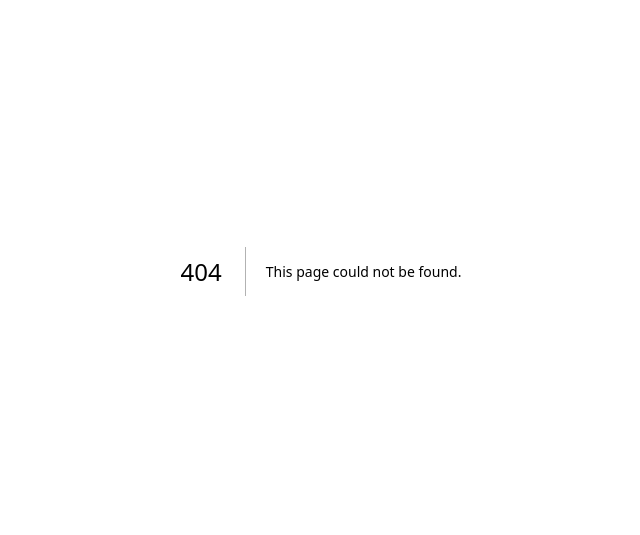
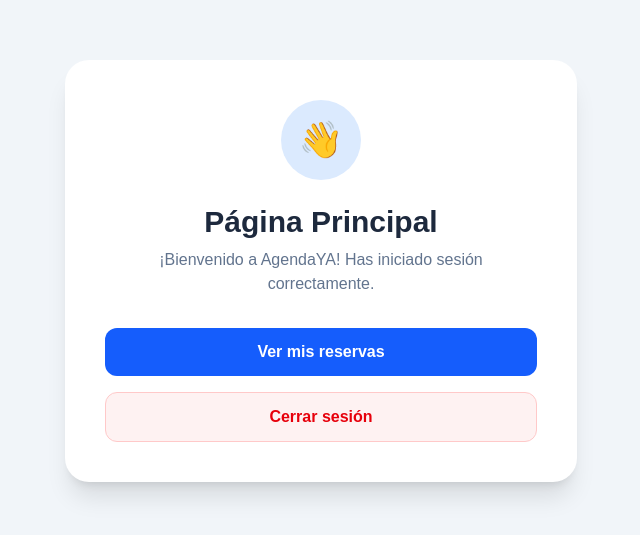
Before and after one commit to emaibarra/AgendaYA, a Next.js app: page /dashboard in a window 1280 px wide. Before the commit this address had no page. Shown: the part 129-664 px from the top of the page, without its empty margins (319-959 px from the left). Built offline with nearby package versions, Linux system fonts and the light colour scheme.

Commit message:
Rutas agregadas
rutas del login y dashboard principal agregadas

```diff
--- /dev/null
+++ b/app/dashboard/page.tsx
@@ -0,0 +1,48 @@
+'use client';
+
+import { useRouter } from 'next/navigation';
+
+export default function DashboardPage() {
+  const router = useRouter();
+
+  const handleLogout = () => {
+    router.push('/');
+  };
+
+  return (
+    <div className="flex min-h-screen items-center justify-center bg-slate-100 p-4">
+      <div className="w-full max-w-lg rounded-3xl bg-white p-10 shadow-xl text-center">
+
+        <div className="mb-6 flex justify-center">
+          <div className="flex h-20 w-20 items-center justify-center rounded-full bg-blue-100 text-4xl">
+            👋
+          </div>
+        </div>
+
+        <h1 className="text-3xl font-bold text-slate-800 mb-2">
+          Página Principal
+        </h1>
+        <p className="text-slate-500 mb-8">
+          ¡Bienvenido a AgendaYA! Has iniciado sesión correctamente.
+        </p>
+
+        <div className="space-y-4">
+          <button
+            onClick={() => router.push('/reservations')}
+            className="w-full rounded-xl bg-blue-600 py-3 font-semibold text-white transition hover:bg-blue-700"
+          >
+            Ver mis reservas
+          </button>
+
+          <button
+            onClick={handleLogout}
+            className="w-full rounded-xl border border-red-200 bg-red-50 py-3 font-semibold text-red-600 transition hover:bg-red-100"
+          >
+            Cerrar sesión
+          </button>
+        </div>
+
+      </div>
+    </div>
+  );
+}
--- a/app/page.tsx
+++ b/app/page.tsx
@@ -1,65 +1,9 @@
-import Image from 'next/image';
+import LoginForm from '@/components/LoginForm';
 
 export default function Home() {
   return (
-    <div className="flex flex-col flex-1 items-center justify-center bg-zinc-50 font-sans dark:bg-black">
-      <main className="flex flex-1 w-full max-w-3xl flex-col items-center justify-between py-32 px-16 bg-white dark:bg-black sm:items-start">
-        <Image
-          className="dark:invert"
-          src="/next.svg"
-          alt="Next.js logo"
-          width={100}
-          height={20}
-          priority
-        />
-        <div className="flex flex-col items-center gap-6 text-center sm:items-start sm:text-left">
-          <h1 className="max-w-xs text-3xl font-semibold leading-10 tracking-tight text-black dark:text-zinc-50">
-            To get started, edit the page.tsx file.
-          </h1>
-          <p className="max-w-md text-lg leading-8 text-zinc-600 dark:text-zinc-400">
-            Looking for a starting point or more instructions? Head over to{' '}
-            <a
-              href="https://vercel.com/templates?framework=next.js&utm_source=create-next-app&utm_medium=appdir-template-tw&utm_campaign=create-next-app"
-              className="font-medium text-zinc-950 dark:text-zinc-50"
-            >
-              Templates
-            </a>{' '}
-            or the{' '}
-            <a
-              href="https://nextjs.org/learn?utm_source=create-next-app&utm_medium=appdir-template-tw&utm_campaign=create-next-app"
-              className="font-medium text-zinc-950 dark:text-zinc-50"
-            >
-              Learning
-            </a>{' '}
-            center.
-          </p>
-        </div>
-        <div className="flex flex-col gap-4 text-base font-medium sm:flex-row">
-          <a
-            className="flex h-12 w-full items-center justify-center gap-2 rounded-full bg-foreground px-5 text-background transition-colors hover:bg-[#383838] dark:hover:bg-[#ccc] md:w-[158px]"
-            href="https://vercel.com/new?utm_source=create-next-app&utm_medium=appdir-template-tw&utm_campaign=create-next-app"
-            target="_blank"
-            rel="noopener noreferrer"
-          >
-            <Image
-              className="dark:invert"
-              src="/vercel.svg"
-              alt="Vercel logomark"
-              width={16}
-              height={16}
-            />
-            Deploy Now
-          </a>
-          <a
-            className="flex h-12 w-full items-center justify-center rounded-full border border-solid border-black/[.08] px-5 transition-colors hover:border-transparent hover:bg-black/[.04] dark:border-white/[.145] dark:hover:bg-[#1a1a1a] md:w-[158px]"
-            href="https://nextjs.org/docs?utm_source=create-next-app&utm_medium=appdir-template-tw&utm_campaign=create-next-app"
-            target="_blank"
-            rel="noopener noreferrer"
-          >
-            Documentation
-          </a>
-        </div>
-      </main>
-    </div>
+    <main>
+      <LoginForm />
+    </main>
   );
 }
--- a/components/LoginForm.tsx
+++ b/components/LoginForm.tsx
@@ -1,9 +1,12 @@
 'use client';
 
 import { useState } from 'react';
+import { useRouter } from 'next/navigation'; //
 import { login, register } from '../lib/auth';
 
 export default function LoginForm() {
+const router = useRouter();
+
   const [isLogin, setIsLogin] = useState(true);
   const [email, setEmail] = useState('');
   const [password, setPassword] = useState('');
@@ -22,10 +25,12 @@
       if (isLogin) {
         login(email, password);
         alert('¡Inicio de sesión exitoso!');
+        router.push('/dashboard');
       } else {
         register({ email, password, name, confirmPassword });
         resetForm();
         alert('¡Registro exitoso!');
+        setIsLogin(true);
       }
     } catch (err) {
       setError((err as Error).message);
--- a/data/users.ts
+++ b/data/users.ts
@@ -36,4 +36,11 @@
     name: 'fer',
     isConfirmed: true,
   },
+  {
+    id: 6,
+    email: 'ema@gmail.com',
+    password: '123',
+    name: 'ema',
+    isConfirmed: true,
+  },
 ];
```
